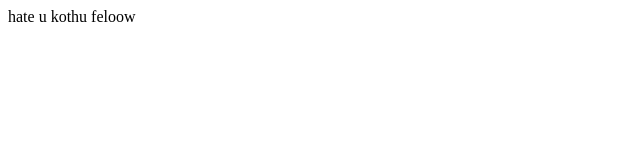
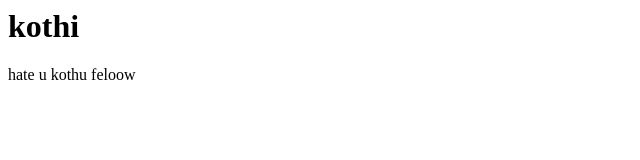
Before and after one commit to ReddyvariNirmala/demo_fun_learn, a plain HTML site: page index.html in a window 1280 px wide. Shown: the whole page, without its empty margins (0-640 px from the left). Drawn offline with Linux system fonts and the light colour scheme.

Commit message:
added h1 tag to index.html

```diff
--- a/index.html
+++ b/index.html
@@ -1,4 +1,5 @@
 <html>
 <title> kothi fellow</title>
+<h1> kothi</h1>
 <p>hate u kothu feloow</p>
 </html>
```
